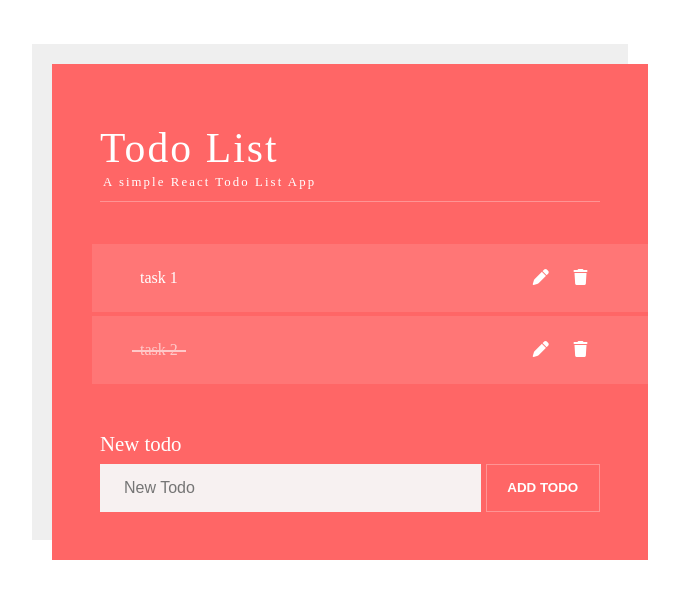
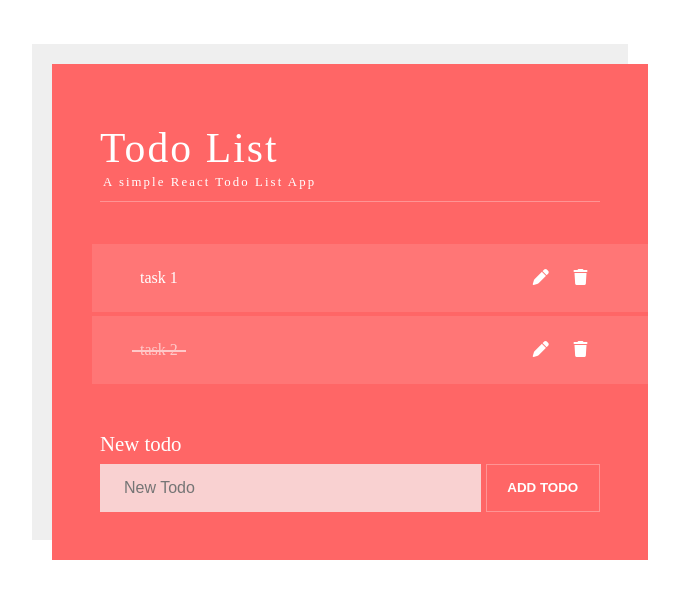
Before and after one commit to bhargavjagtap/todolist, a React (Create React App) app: page / in a window 1280 px wide. Shown: the top 598 px of the page, without its empty margins (290-969 px from the left). Built offline with nearby package versions, Linux system fonts and the light colour scheme.

Commit message:
changed form input bg

```diff
--- a/src/styles.css
+++ b/src/styles.css
@@ -13,7 +13,7 @@
 .NewTodoForm input {
   flex-grow: 1;
   border: none;
-  background: #f7f1f1;
+  background: #f7f1f1c4;
   padding: 0 1.5em;
   font-size: initial;
 }
```
